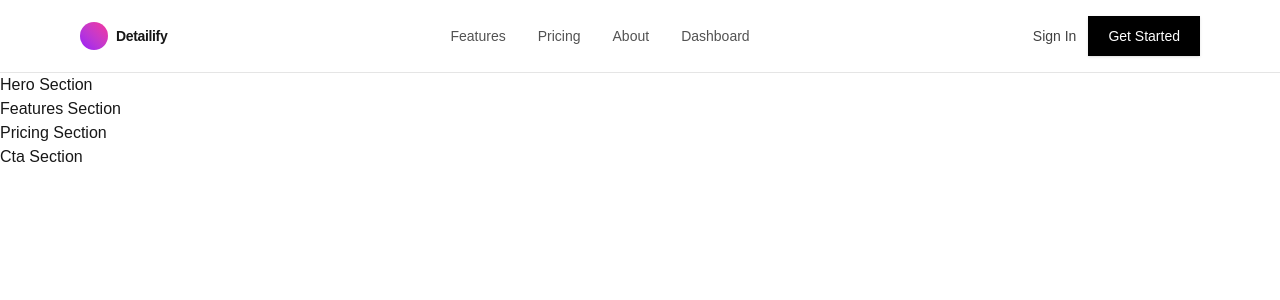
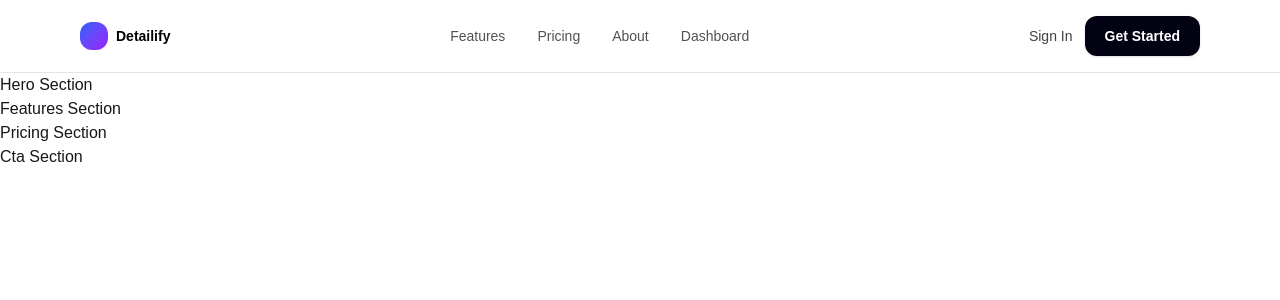
Before and after one commit to najeesidahmed/ruach-tech-figma-to-code, a Next.js app in the folder detailify-landing/: page / in a window 1280 px wide. Shown: the top 300 px of the page. Built offline with nearby package versions, Linux system fonts and the light colour scheme.

Commit message:
update logo and button colours to replicate figma file

```diff
--- a/detailify-landing/components/layout/Navbar.tsx
+++ b/detailify-landing/components/layout/Navbar.tsx
@@ -8,8 +8,8 @@ export function Navbar() {
             <nav className="mx-auto flex max-w-6xl items-center justify-between px-4 py-4">
                 {/* Logo */}
                 <div className="flex items-center gap-2">
-                    <div className="h-7 w-7 rounded-full bg-gradient-to-tr from-purple-600 to-pink-500" />
-                    <span className="text-sm font-semibold tracking-tight">
+                    <div className="h-7 w-7 rounded-xl bg-gradient-to-br from-[#155DFC] to-[#9810FA]" />
+                    <span className="text-sm font-semibold text-black">
                         Detailify
                     </span>
                 </div>
--- a/detailify-landing/components/ui/Button.tsx
+++ b/detailify-landing/components/ui/Button.tsx
@@ -13,10 +13,10 @@ export function Button({
     children,
     ...props
 }: ButtonProps) {
-    const base = "inline-flex items-center justify-center rounded-30 px-5 py-2.5 text-sm font-medium transition shadow-sm";
+    const base = "inline-flex items-center justify-center rounded-xl px-5 py-2.5 text-sm font-bold shadow-sm";
     const styles: Record<Variant, string> = {
-       primary: "bg-black text-white hover:bg-neutral-900",
-       outline: "border border-neutral-200 text-neutral-900 bg-white hover:bg-neutral-50"
+       primary: "bg-[#030213] text-white",
+       outline: "border border-slate-200 text-slate-900 bg-white hover:bg-slate-50"
     };
 
     return (
```
